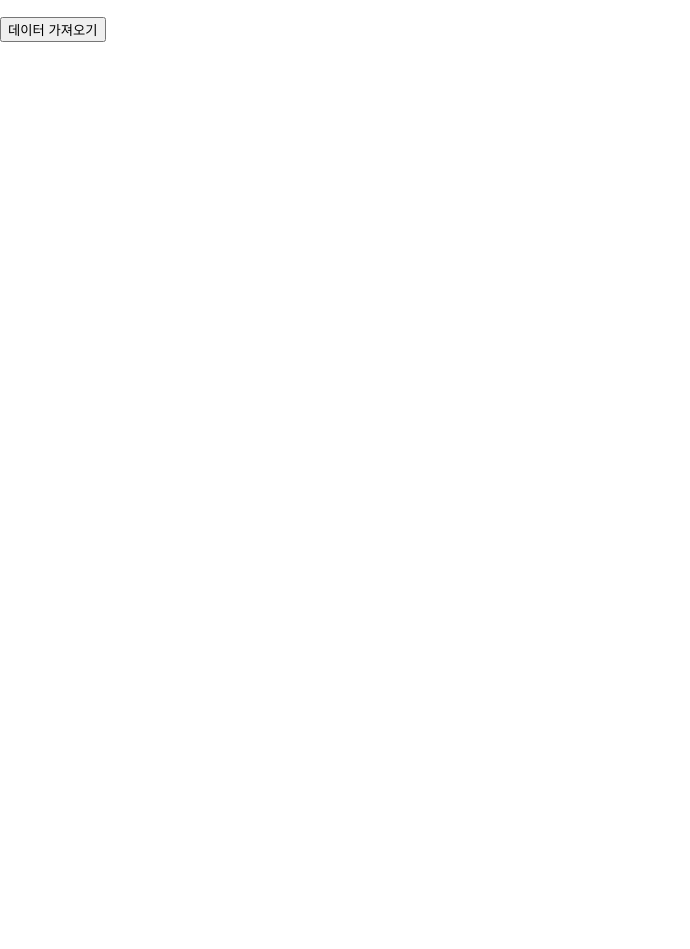
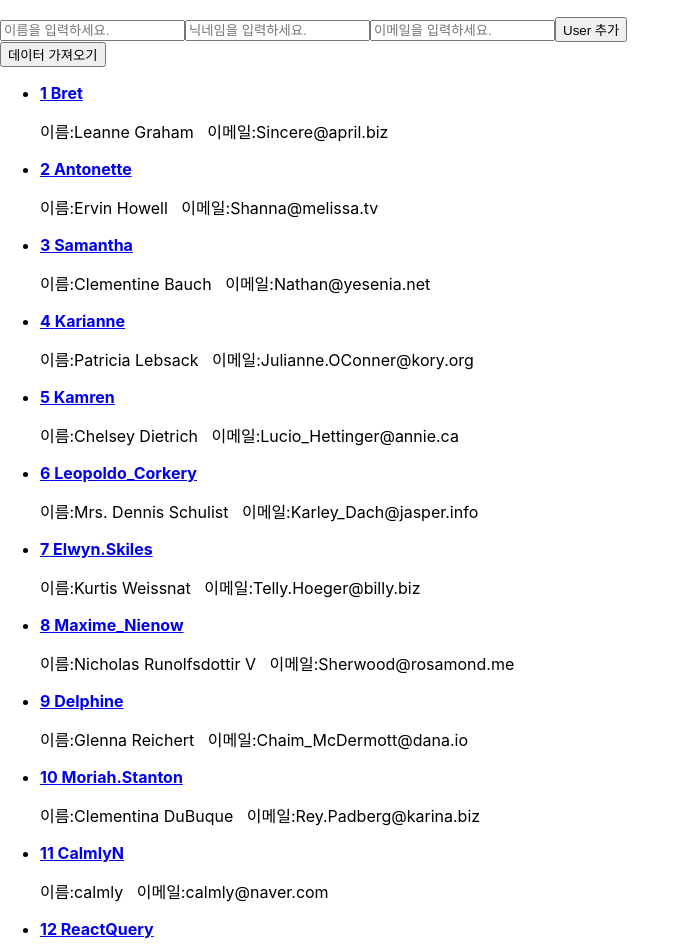
Before and after one commit to Taeyeon-Lim/react-query-tutorial, a React (Create React App) app: page / in a window 1280 px wide. Shown: the part 183-1132 px from the top of the page, without its empty margins (0-690 px from the left). Before the commit the page ends 800 px from the top, so only its background shows below. Built offline with nearby package versions, Linux system fonts and the light colour scheme; data requests are answered from the project's data file.

Commit message:
Mutation 훅 사용해보기

```diff
--- a/db.json
+++ /dev/null
@@ -1,19 +0,0 @@
-{
-  "posts": [
-    {
-      "id": 1,
-      "title": "json-server",
-      "author": "typicode"
-    }
-  ],
-  "comments": [
-    {
-      "id": 1,
-      "body": "some comment",
-      "postId": 1
-    }
-  ],
-  "profile": {
-    "name": "typicode"
-  }
-}
--- a/package.json
+++ b/package.json
@@ -19,7 +19,7 @@
     "build": "react-scripts build",
     "test": "react-scripts test",
     "eject": "react-scripts eject",
-    "serve-json": "npx json-server ./src/usersData.js --port 4000 --routes ./src/routes.json"
+    "serve-json": "npx json-server ./src/db.json --port 4000 --routes ./src/routes.json"
   },
   "eslintConfig": {
     "extends": [
--- a/src/components/UserList.js
+++ b/src/components/UserList.js
@@ -1,14 +1,23 @@
-import React from 'react';
-import { useUserList } from '../hooks/useUserList';
+import React, { useState } from 'react';
+import { useAddUser, useUserList } from '../hooks/useUserList';
 import UserItem from './UserItem';
 
 function UserList() {
+  const [name, setName] = useState('');
+  const [nickname, setNickName] = useState('');
+  const [email, setEmail] = useState('');
+
+  const onChangeName = e => setName(e.target.value);
+  const onChangeEmail = e => setEmail(e.target.value);
+  const onChangeNickName = e => setNickName(e.target.value);
+
   const onSuccess = data => {
     console.log(
       '데이터를 가져온 다음에 실행되는 사이드 이펙트를 수행합니다',
       data
     );
   };
+
   const onError = error => {
     console.log(
       '데이터 페칭이 실패한 다음에 실행되는 사이드 이펙트를 수행합니다',
@@ -24,11 +33,42 @@ function UserList() {
     refetch,
   } = useUserList(onSuccess, onError);
 
+  const { mutate: addUser } = useAddUser();
+
+  const onAddUser = () => {
+    const user = { name, username: nickname, email };
+    console.log(user);
+    addUser(user);
+  };
+
   if (isLoading || isFetching) return <div>로딩 중...</div>;
   if (isError) return <div>에러...!</div>;
 
   return (
     <>
+      <div>
+        <input
+          type='text'
+          placeholder='이름을 입력하세요.'
+          value={name}
+          onChange={onChangeName}
+        />
+        <input
+          type='text'
+          placeholder='닉네임을 입력하세요.'
+          value={nickname}
+          onChange={onChangeNickName}
+        />
+        <input
+          type='text'
+          placeholder='이메일을 입력하세요.'
+          value={email}
+          onChange={onChangeEmail}
+        />
+        <button type='button' onClick={onAddUser}>
+          User 추가
+        </button>
+      </div>
       <button onClick={refetch}>데이터 가져오기</button>
       <ul>
         {users?.map(user => (
--- a/src/db.json
+++ b/src/db.json
@@ -59,6 +59,18 @@
       "name": "Clementina DuBuque",
       "username": "Moriah.Stanton",
       "email": "Rey.Padberg@karina.biz"
+    },
+    {
+      "name": "calmly",
+      "username": "CalmlyN",
+      "email": "calmly@naver.com",
+      "id": 11
+    },
+    {
+      "name": "리액트",
+      "username": "ReactQuery",
+      "email": "queries@gamil.com",
+      "id": 12
     }
   ],
   "posts": [
--- a/src/hooks/useUserList.js
+++ b/src/hooks/useUserList.js
@@ -1,9 +1,9 @@
 import axios from 'axios';
-import { useQuery } from 'react-query';
+import { useMutation, useQuery, useQueryClient } from 'react-query';
 
-const fetchUserList = () => {
-  return axios.get('https://jsonplaceholder.typicode.com/users');
-};
+const fetchUserList = () => axios.get('http://localhost:4000/users');
+
+const addUser = user => axios.post('http://localhost:4000/users', user);
 
 export const useUserList = (onSuccess, onError) => {
   return useQuery('users', fetchUserList, {
@@ -16,6 +16,19 @@ export const useUserList = (onSuccess, onError) => {
       }, []);
       return newArrData;
     },
-    enabled: false,
+    // enabled: false,
   });
 };
+
+export const useAddUser = () => {
+  const queryClient = useQueryClient();
+
+  // useMutation 은 반드시 키를 필요로 하지 않습니다.
+  return useMutation(addUser, {
+    onSuccess: () => {
+      // 쿼리 클라리언트의 무효화 쿼리를 'users"인 쿼리 키에 사용합니다.
+      // 따라서, 기존 "users"로 호출된 쿼리는 무효화되고 다시 가져옵니다.
+      queryClient.invalidateQueries('users');
+    },
+  });
+};
```
